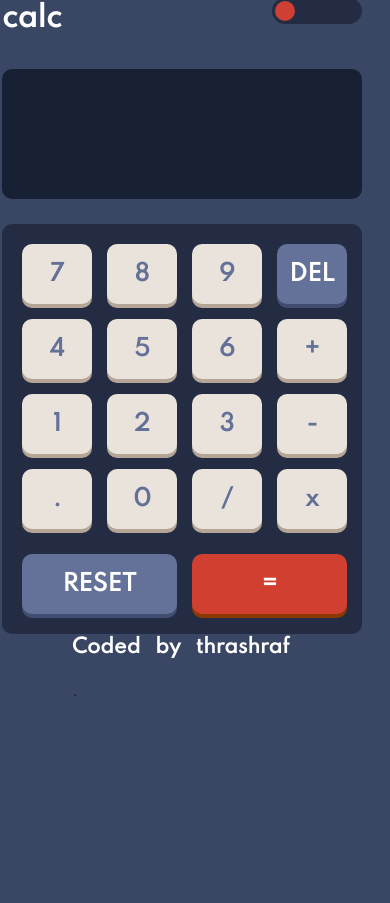
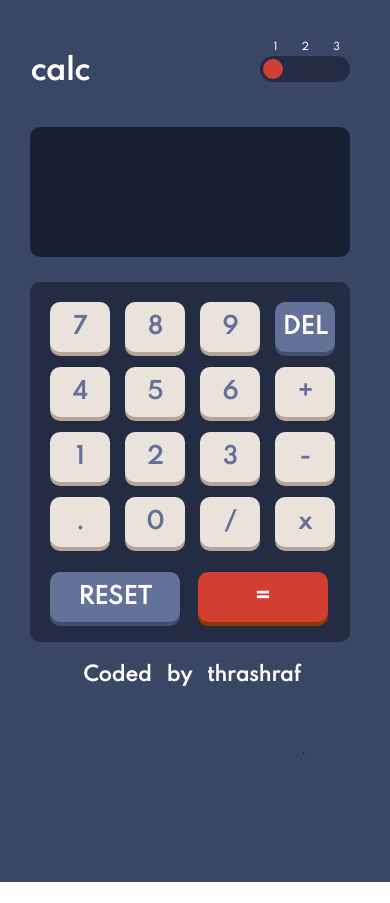
Before and after one commit to thrashraf/Front-End-Challenge, a plain HTML site: page calculator-app-main/index.html in a window 390 px wide. After the commit the page ends 882 px from the top, so only its background shows below. Drawn offline with nearby package versions, Linux system fonts and the light colour scheme.

Commit message:
17/7/2021

```diff
--- a/calculator-app-main/style.css
+++ b/calculator-app-main/style.css
@@ -17,9 +17,10 @@
 
 .calculator-container{
 
-    display: block;
- padding-left: 5%;
- padding-right: 5%;
+    display: flex;
+    justify-content: center;
+    align-items: center;
+    padding-top: 50px;
 
 
 
@@ -107,7 +108,7 @@ button{
 
 .number h1{
     display: inline-block;
-    padding-right: 190px;
+    padding-right: 210px;
 
 }
 .number p{
@@ -350,66 +351,65 @@ button{
 
 
 
-@media (max-width: 394px) {
+@media (max-width:400px){
+
     .calculator-container{
-
-        padding: 2px 2px 160px 2px;
+        display: flex;
+    justify-content: center;
+    align-items: center;
 
     }
 
+    .containerr{
+        padding: 5px;
+    }
 
-    .number p{
-        display: none;
+    .number h1 {
+        display: inline-block;
+        padding-right: 180px;
+    }
+
+    .btnn{
+        width: 60px;
+        height: 50px;
+    }
+    .toggle_radio{
+        margin-left: 230px;
+    }
+
+    .second-layer input{
+
+        width: 320px;
+    }
+
+    .grid-container{
+
+        width: 320px;
+    }
+
+    .reset {
+        width: 130px;
+    }
+
+
+}
+
+@media (min-width:1000px){
+    .number h1{
+        padding-right: 200px;
     }
 }
 
-@media (min-width:400px){
-    .calculator-container{
 
-        padding:30px 100px 200px 20px;
 
-    }
 
-    .number p{
-        display: none;
-    }
-}
-
-@media (min-width:680px){
-    .calculator-container{
-
-        padding-left: 180px;
-
-    }
-}
-
-@media (min-width:880px){
-    .calculator-container{
-
-        padding-left: 280px;
-
-    }
-
-    .number p{
-        display: inline-block;
-    }
-}
-
-@media (min-width:1024px){
-    .calculator-container{
-
-        padding-left: 480px;
-
-    }
-
-    .number p{
-        display: inline-block;
-    }
-}
 
 .attribution{
-    display: block;
-    padding: 0px 40px 0px 70px;
+    display: flex;
+    justify-content: center;
+    align-items: center;
+    padding-top: 20px;
+
 }
 
 .attribution    p {
@@ -418,6 +418,7 @@ button{
     font-weight: bold;
     color: white;
     word-spacing: 10px;
+    padding-bottom: 130px;
 
 }
 .attribution a {
```
